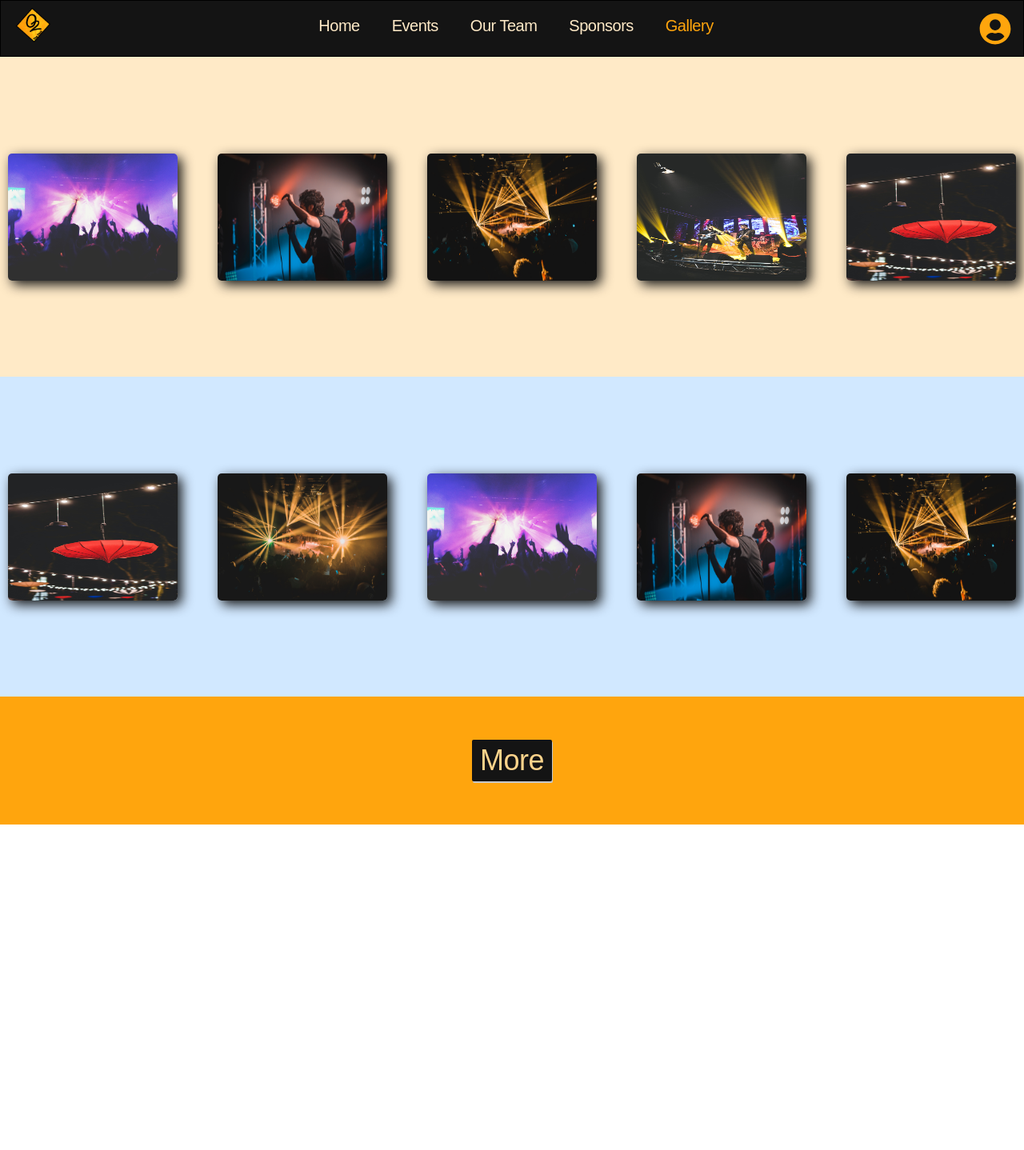
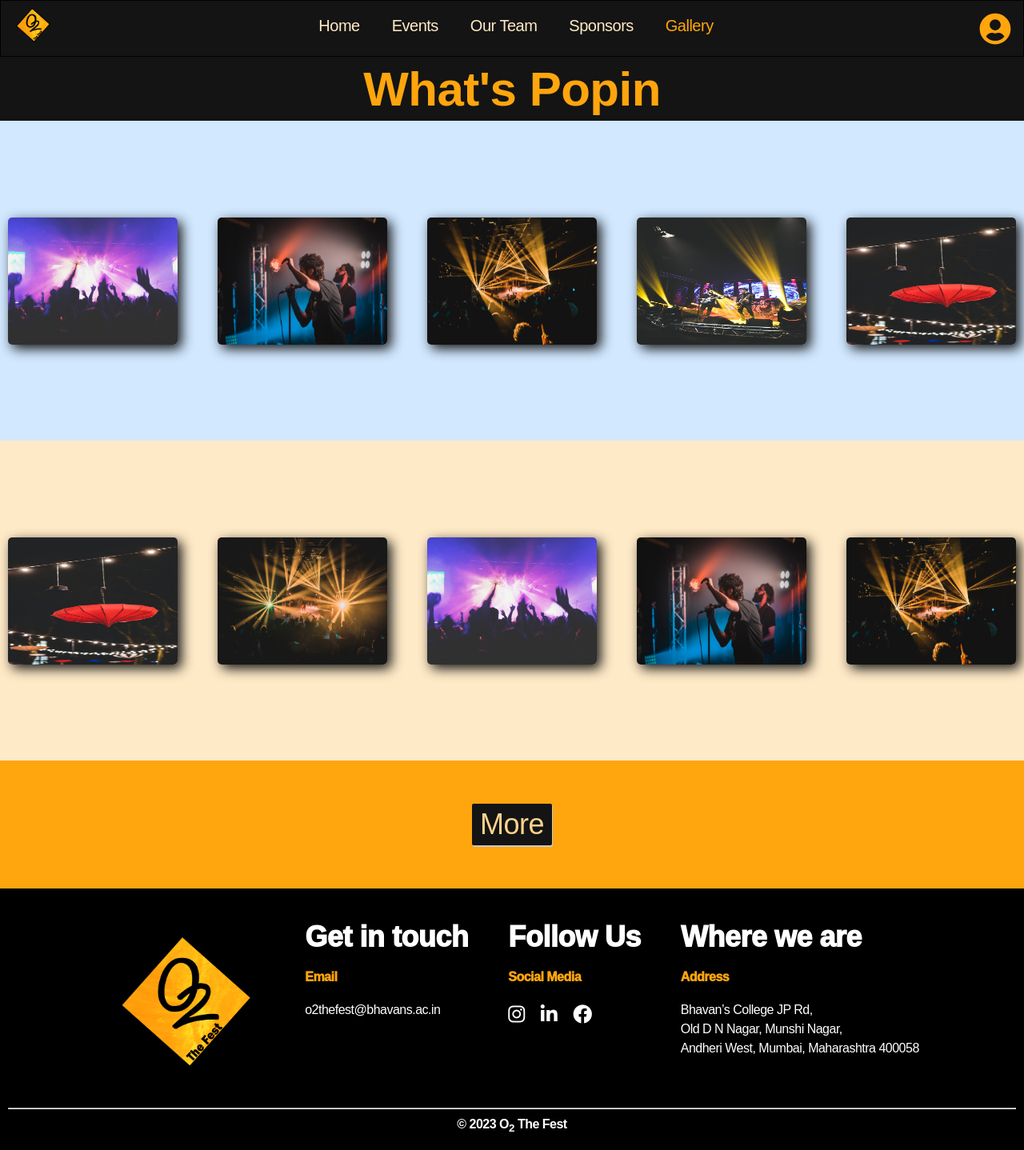
Before and after one commit to atharv2608/O2-The-Fest, a React (Create React App) app in the folder frontend/: page /gallery in a window 1280 px wide. Shown: the whole page at 80% size. Before the commit the page ends 1031 px from the top, so only its background shows below. Built offline with nearby package versions, Linux system fonts and the light colour scheme.

Commit message:
minor add-ons
css layout changes made

```diff
--- a/frontend/src/pages/GalleryPage.jsx
+++ b/frontend/src/pages/GalleryPage.jsx
@@ -9,6 +9,7 @@ import "swiper/css/navigation";
 import "swiper/css/pagination";
 import { Autoplay, EffectFlip, Navigation, Pagination } from 'swiper/modules';
 import { Swiper, SwiperSlide } from "swiper/react";
+import Footer from '../components/Footer';
 import GP from '../components/GalleryPage.module.css';
 
 import Gallery from '../components/Gallery';
@@ -33,6 +34,9 @@ const GalleryPage = () => {
 
   return (
     <>
+      <div className={GP.header}>
+        <h1>What's Popin</h1>
+      </div>
       <Swiper
         slidesPerView={1}
         spaceBetween={40}
@@ -179,6 +183,7 @@ const GalleryPage = () => {
           <Gallery />
         </div>
       ) : null}
+      <Footer />
     </>
   )
 }
```
